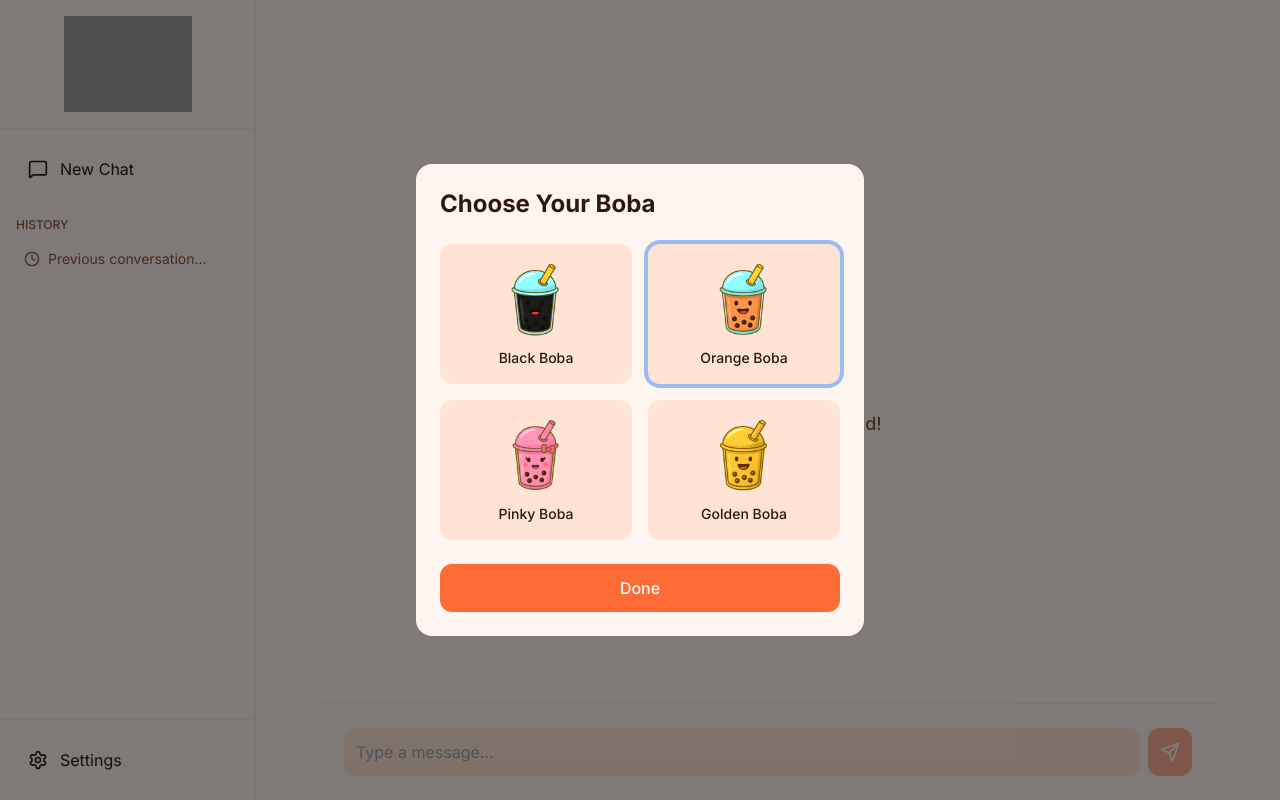
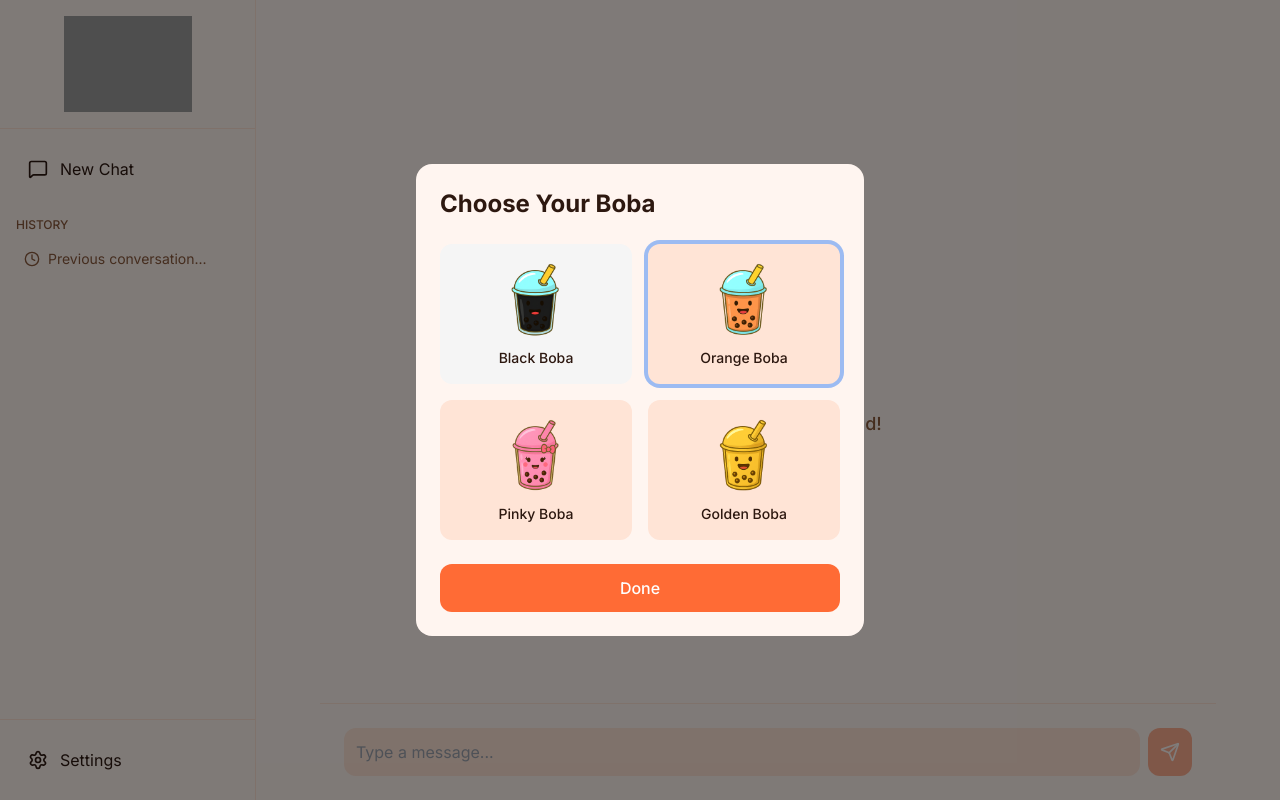
Before and after one commit to Flotapponnier/Boba-Claude, a Next.js app in the folder apps/web/: page / in a window 1280 px wide. Both pictures are taken after a click on the button "Settings". Built offline with nearby package versions, Linux system fonts and the light colour scheme; grey boxes are pictures that could not be loaded.

Commit message:
Fix black theme with white backgrounds and black text

```diff
--- a/apps/web/src/app/globals.css
+++ b/apps/web/src/app/globals.css
@@ -13,11 +13,11 @@
 
 [data-theme="black"] {
   --bg-primary: #0f0f0f;
-  --bg-secondary: #e5e5e5;
-  --text-primary: #ffffff;
+  --bg-secondary: #f5f5f5;
+  --text-primary: #000000;
   --text-secondary: #666666;
-  --accent: #ffffff;
-  --accent-light: #d0d0d0;
+  --accent: #1a1a1a;
+  --accent-light: #333333;
 }
 
 [data-theme="orange"] {
--- a/apps/web/src/app/page.tsx
+++ b/apps/web/src/app/page.tsx
@@ -61,7 +61,7 @@ export default function HomePage() {
       {/* Sidebar */}
       <div
         className="w-64 border-r flex flex-col"
-        style={{ borderColor: 'var(--bg-secondary)', backgroundColor: 'var(--bg-primary)' }}
+        style={{ borderColor: 'var(--bg-secondary)', backgroundColor: character === 'black' ? '#ffffff' : 'var(--bg-primary)' }}
       >
         {/* Sidebar Header */}
         <div className="p-4 border-b" style={{ borderColor: 'var(--bg-secondary)' }}>
@@ -81,20 +81,20 @@ export default function HomePage() {
         <div className="flex-1 p-4 space-y-2">
           <button
             className="w-full flex items-center gap-3 p-3 rounded-lg hover:bg-opacity-10 hover:bg-black transition-colors"
-            style={{ color: 'var(--text-primary)' }}
+            style={{ color: character === 'black' ? '#ffffff' : 'var(--text-primary)' }}
           >
             <MessageSquare size={20} />
             <span>New Chat</span>
           </button>
 
           <div className="pt-4">
-            <p className="text-xs font-medium mb-2" style={{ color: 'var(--text-secondary)' }}>
+            <p className="text-xs font-medium mb-2" style={{ color: character === 'black' ? '#999999' : 'var(--text-secondary)' }}>
               HISTORY
             </p>
             <div className="space-y-1">
               <button
                 className="w-full flex items-center gap-2 p-2 rounded-lg hover:bg-opacity-10 hover:bg-black transition-colors text-left"
-                style={{ color: 'var(--text-secondary)' }}
+                style={{ color: character === 'black' ? '#999999' : 'var(--text-secondary)' }}
               >
                 <Clock size={16} />
                 <span className="text-sm truncate">Previous conversation...</span>
@@ -108,7 +108,7 @@ export default function HomePage() {
           <button
             onClick={() => setShowSettings(!showSettings)}
             className="w-full flex items-center gap-3 p-3 rounded-lg hover:bg-opacity-10 hover:bg-black transition-colors"
-            style={{ color: 'var(--text-primary)' }}
+            style={{ color: character === 'black' ? '#ffffff' : 'var(--text-primary)' }}
           >
             <Settings size={20} />
             <span>Settings</span>
@@ -117,7 +117,7 @@ export default function HomePage() {
       </div>
 
       {/* Main Chat Area */}
-      <div className="flex-1 flex flex-col" style={{ backgroundColor: 'var(--bg-primary)' }}>
+      <div className="flex-1 flex flex-col" style={{ backgroundColor: character === 'black' ? '#ffffff' : 'var(--bg-primary)' }}>
           {/* Settings Modal */}
         {showSettings && (
           <SettingsModal onClose={() => setShowSettings(false)} />
@@ -251,7 +251,7 @@ function SettingsModal({ onClose }: { onClose: () => void }) {
         style={{ backgroundColor: 'var(--bg-primary)' }}
         onClick={(e) => e.stopPropagation()}
       >
-        <h2 className="text-2xl font-bold mb-6" style={{ color: 'var(--text-primary)' }}>
+        <h2 className="text-2xl font-bold mb-6" style={{ color: character === 'black' ? '#ffffff' : 'var(--text-primary)' }}>
           Choose Your Boba
         </h2>
 
@@ -267,7 +267,7 @@ function SettingsModal({ onClose }: { onClose: () => void }) {
                 character === char.id ? 'ring-4' : ''
               }`}
               style={{
-                backgroundColor: 'var(--bg-secondary)',
+                backgroundColor: char.id === 'black' ? '#f5f5f5' : 'var(--bg-secondary)',
                 ringColor: 'var(--accent)',
               }}
             >
```
